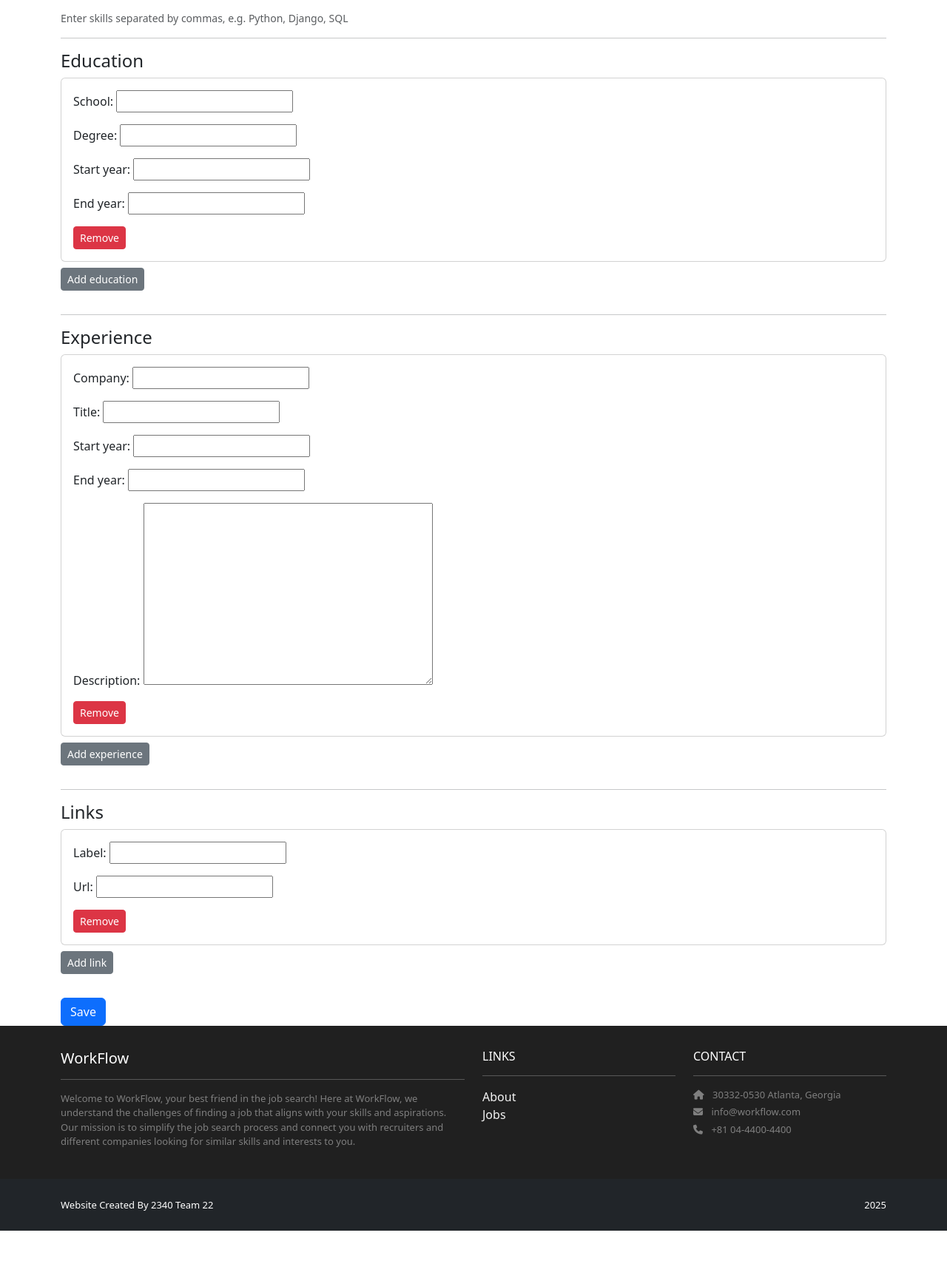
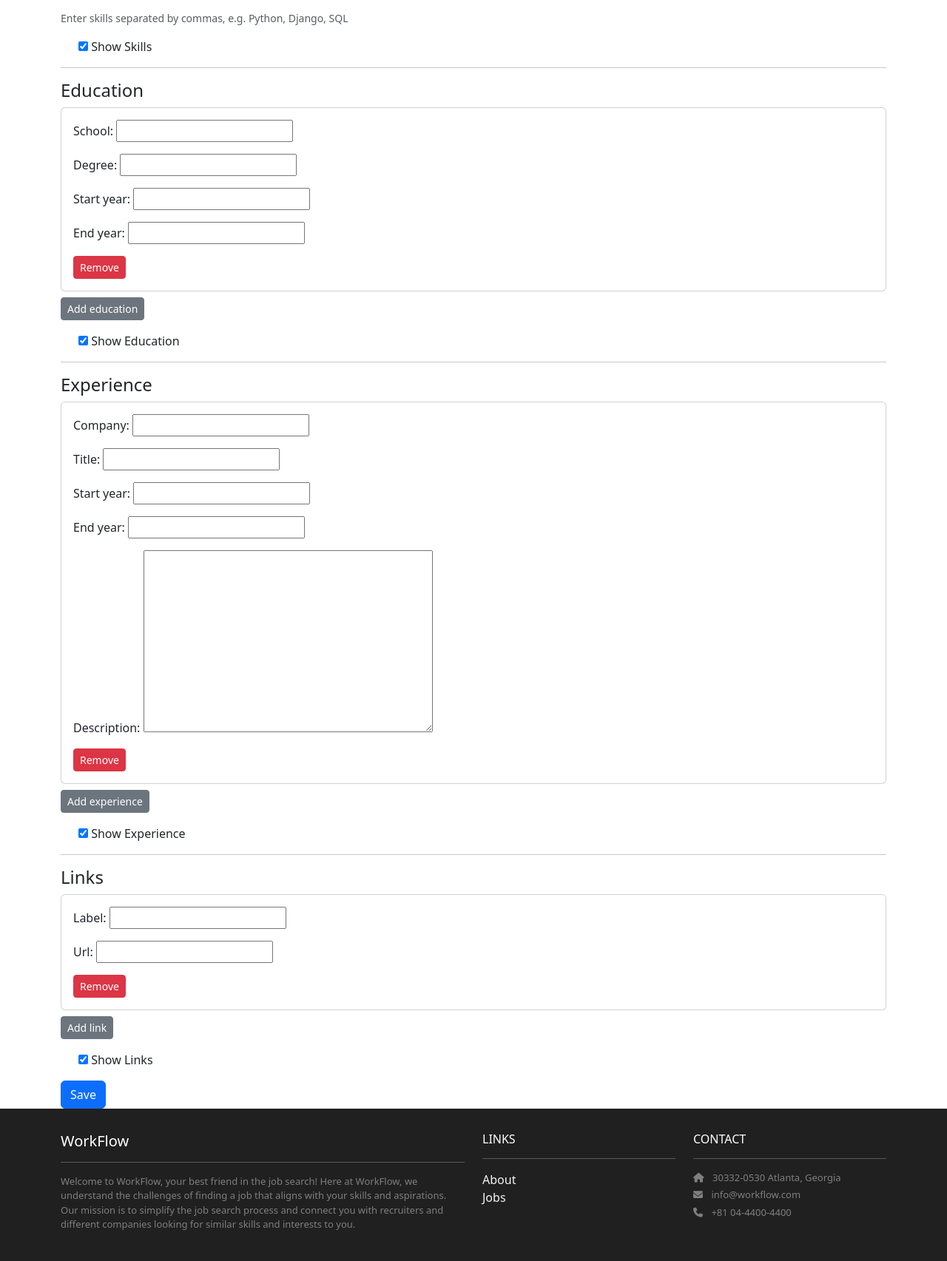
Before and after one commit to TepuSG/2340-Project-G22, a Django app: page /profiles/me/edit/ in a window 1280 px wide. Shown: the part 469-2174 px from the top of the page at 74% size. Before the commit the page ends 2133 px from the top, so only its background shows below. Run offline with Django 5.2, Linux system fonts and the light colour scheme; a user stored in the database is signed in; data comes from the database, SQL or seed files in the repository; both versions use the stored data as it was after the commit; some libraries are stand-ins or nearby versions.

Commit message:
Fixed user story 5, added check box so now hiding and showing parts of profile from recuiters works

```diff
--- a/profiles/templates/profiles/profile_form.html
+++ b/profiles/templates/profiles/profile_form.html
@@ -22,6 +22,11 @@
       <div class="form-text">Enter skills separated by commas, e.g. Python, Django, SQL</div>
     </div>
 
+    <div class="form-check">
+      {{ form.show_skills }}
+      <label class="form-check-label" for="id_show_skills">Show Skills</label>
+    </div>
+
     <hr />
     <h4>Education</h4>
     <div id="educations">
@@ -36,6 +41,12 @@
       {% endfor %}
     </div>
     <button type="button" id="add-edu" class="btn btn-secondary btn-sm mb-3">Add education</button>
+
+
+    <div class="form-check">
+      {{ form.show_education }}
+      <label class="form-check-label" for="id_show_education">Show Education</label>
+    </div>
 
     <hr />
     <h4>Experience</h4>
@@ -54,6 +65,11 @@
       <!-- hidden template for empty education form -->
       <template id="edu-empty">{{ edu_fs.empty_form.as_p|safe }}</template>
 
+      <div class="form-check">
+      {{ form.show_experience }}
+      <label class="form-check-label" for="id_show_experience">Show Experience</label>
+    </div>
+
     <hr />
     <h4>Links</h4>
     <div id="links">
@@ -71,6 +87,11 @@
       <!-- hidden templates for empty forms -->
       <template id="exp-empty">{{ exp_fs.empty_form.as_p|safe }}</template>
       <template id="link-empty">{{ link_fs.empty_form.as_p|safe }}</template>
+
+      <div class="form-check mb-3">
+      {{ form.show_links }}
+      <label class="form-check-label" for="id_show_links">Show Links</label>
+    </div>
 
     <div class="mt-3">
       <button type="submit" class="btn btn-primary">Save</button>
```
Also changed, not shown: db.sqlite3.
